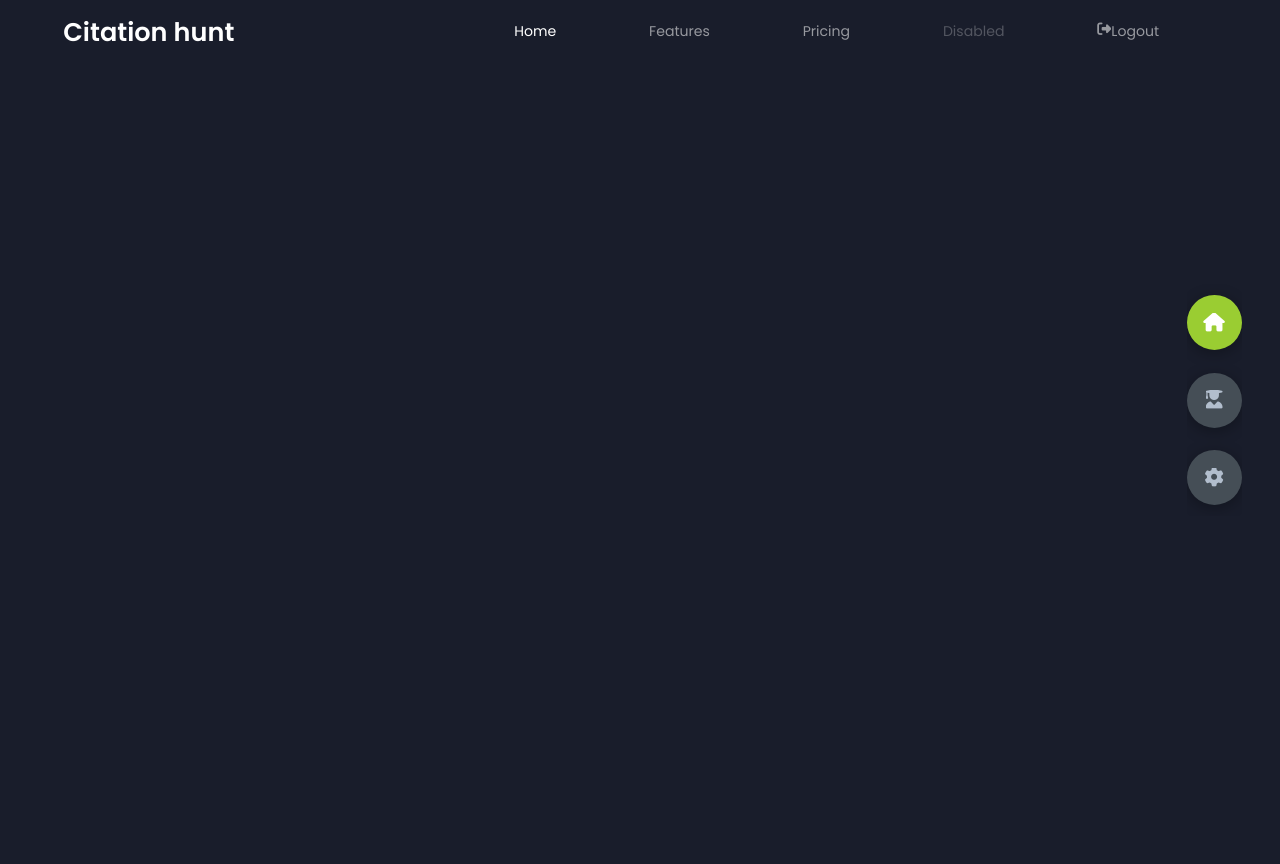
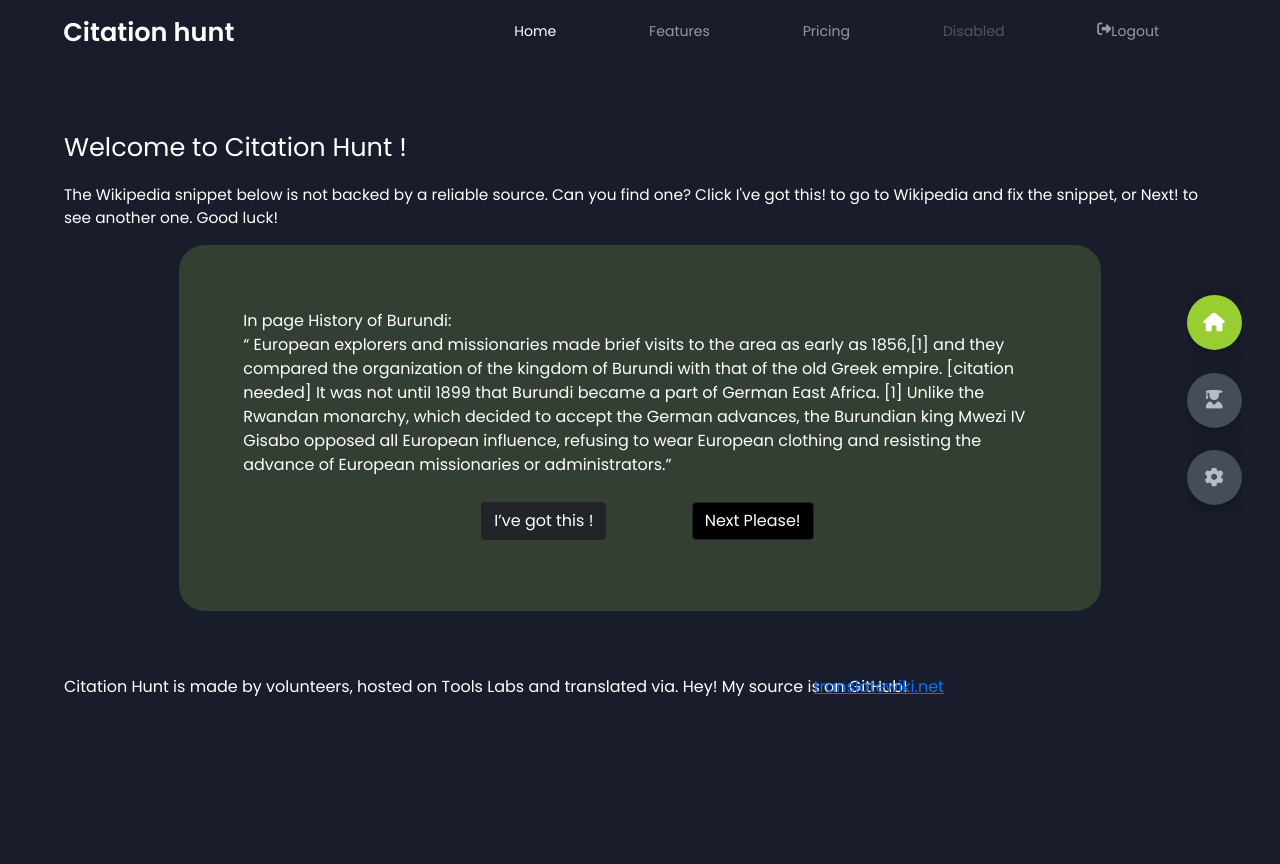
Before and after one commit to Charity-Mutembei/WIKIMEDIA-MOCK-2, a Django app: page / in a window 1280 px wide. Run offline with Django 4.2, Linux system fonts and the light colour scheme; some libraries are stand-ins or nearby versions.

Commit message:
feature (page 1): First page installed and styled

```diff
--- /dev/null
+++ b/FrontendMicrotask/Static/styles/home.css
@@ -0,0 +1,39 @@
+body{
+    font-family: "Poppins", sans-serif;
+}
+.fourth-body-content{
+    display: flex;
+    flex-direction: column;
+    align-items: center;
+    justify-content: flex-start;
+}
+.snippet{
+    padding: 5vw;
+    background: rgba(146, 187, 79, 0.21);
+    margin:0, auto;
+    width: 80%;
+    border-radius: 2vw;
+}
+.main{
+    padding: 5vw;
+}
+.fifth-body-content{
+    padding-left: 30%;
+    padding-right: 20%;
+    margin-top: 2vw;
+}
+#content{
+    font-size: 2vw;
+    font-weight: 100;
+}
+#information{
+    font-size: 1.2vw;
+}
+.sixth-body-content{
+    margin-top: 5vw;
+    justify-content: center;
+    align-items: center;
+}
+#foot{
+    margin-right: -18vw;
+}
--- a/FrontendMicrotask/Templates/base.html
+++ b/FrontendMicrotask/Templates/base.html
@@ -16,7 +16,7 @@
 <body class="main-content">
     {% include 'navbar.html'%}
     <header class="section sec1 header active" id="home">
-
+       {% include 'home.html' %}
     </header>
     <main>
         <section class="section sec2 about" id="about"></section>
--- /dev/null
+++ b/FrontendMicrotask/Templates/home.html
@@ -0,0 +1,67 @@
+{% load static %}
+
+<head>
+    <link rel="stylesheet" type="text/css" media="screen" href="{% static 'styles\home.css' %}">
+</head>
+
+<body>
+    <div class="main">
+
+        <div class="first-body-content">
+            <div class="row">
+                <div class="col-9">
+                    <p id="content">
+                        Welcome to Citation Hunt !</p>
+                </div>
+            </div>
+        </div>
+
+        <div class="third-body-content">
+            <div class="information">
+                <p id="information">
+                    The Wikipedia snippet below is not backed by a reliable source. Can you find one?
+                    Click I've got this! to go to Wikipedia and fix the snippet, or Next! to see another one.
+                    Good luck!
+                </p>
+            </div>
+        </div>
+        <div class="fourth-body-content">
+            <div class="snippet">
+                <p class="text">
+                    In page <span class="blue">History of Burundi</span>: <br>
+
+                    “
+                    European explorers and missionaries made brief visits to the area as early as 1856,<span class="blue">[1]</span> and they compared the
+                    organization of the kingdom of Burundi with that of the old Greek empire. <span class="blue">[citation needed]</span> It was not until 1899
+                    that Burundi became a part of German East Africa. <span class="blue">[1]</span> Unlike the Rwandan monarchy, which decided to accept the German
+                    advances, the Burundian king Mwezi IV Gisabo opposed all European influence, refusing to wear European clothing and
+                    resisting the advance of European missionaries or administrators.”
+                </p>
+                <div class="fifth-body-content">
+                    <div class="row" class="button">
+                        <div class="col">
+                            <a href="#"><button type="button" id="button" class="btn btn-dark" >I’ve got this !</button></a>
+                        </div>
+                        <div class="col">
+                            <a href="#"><button type="button" id="button" class="btn btn-dark" style="background-color: black;"> Next Please!</button></a>
+                        </div>
+                    </div>
+                </div>
+            </div>
+        </div>
+        <div class="sixth-body-content">
+            <div class="row">
+                <div class="col-10" id="foot">
+                    <p class="footer">
+                        Citation Hunt is made by volunteers, hosted on Tools Labs and translated via. Hey! My source is on GitHub!
+                    </p>
+                </div>
+                <div class="col-2">
+                    <p>
+                        <a href="#">translatewiki.net</a>
+                    </p>
+                </div>
+            </div>
+        </div>
+    </div>
+</body>
--- a/FrontendMicrotask/Templates/index.html
+++ /dev/null
@@ -1,2 +0,0 @@
-{%extends 'base.html'%}
-{% load static %}
```
Also changed, not shown: FrontendMicrotask/Static/styles/index.css (deleted).
